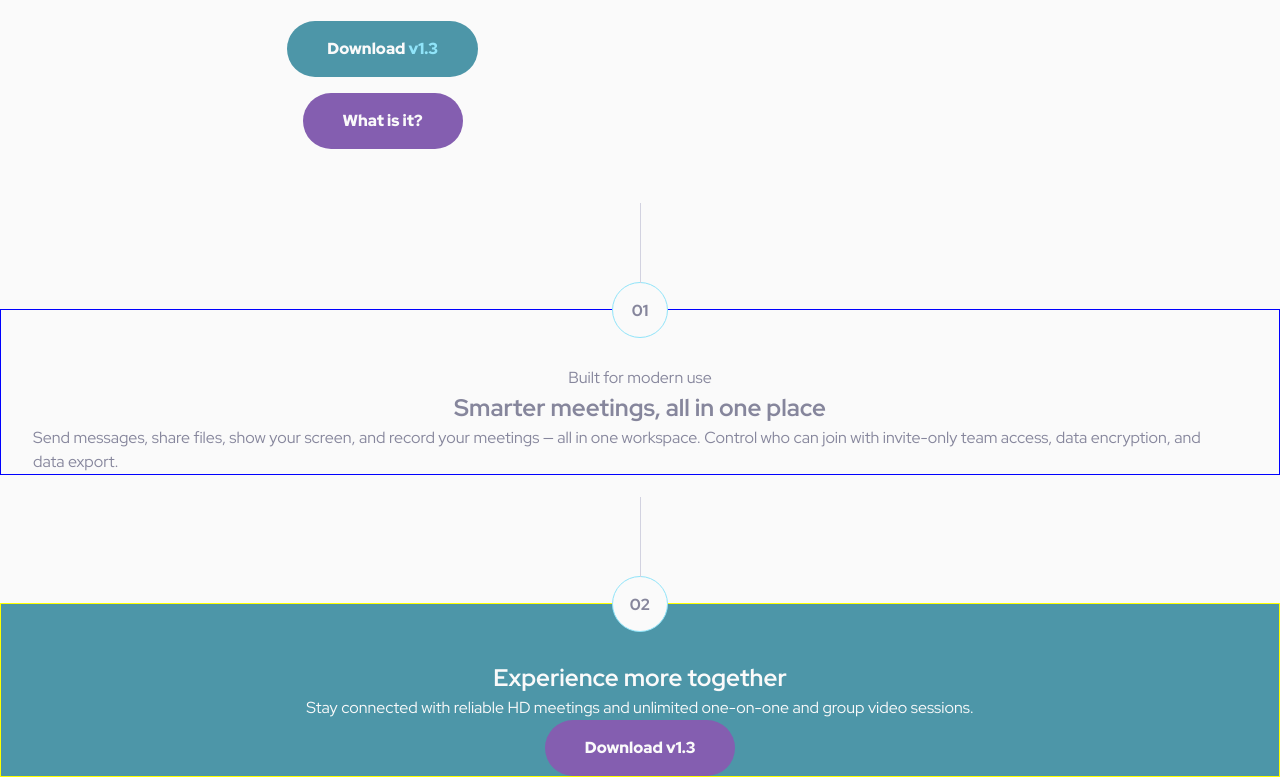
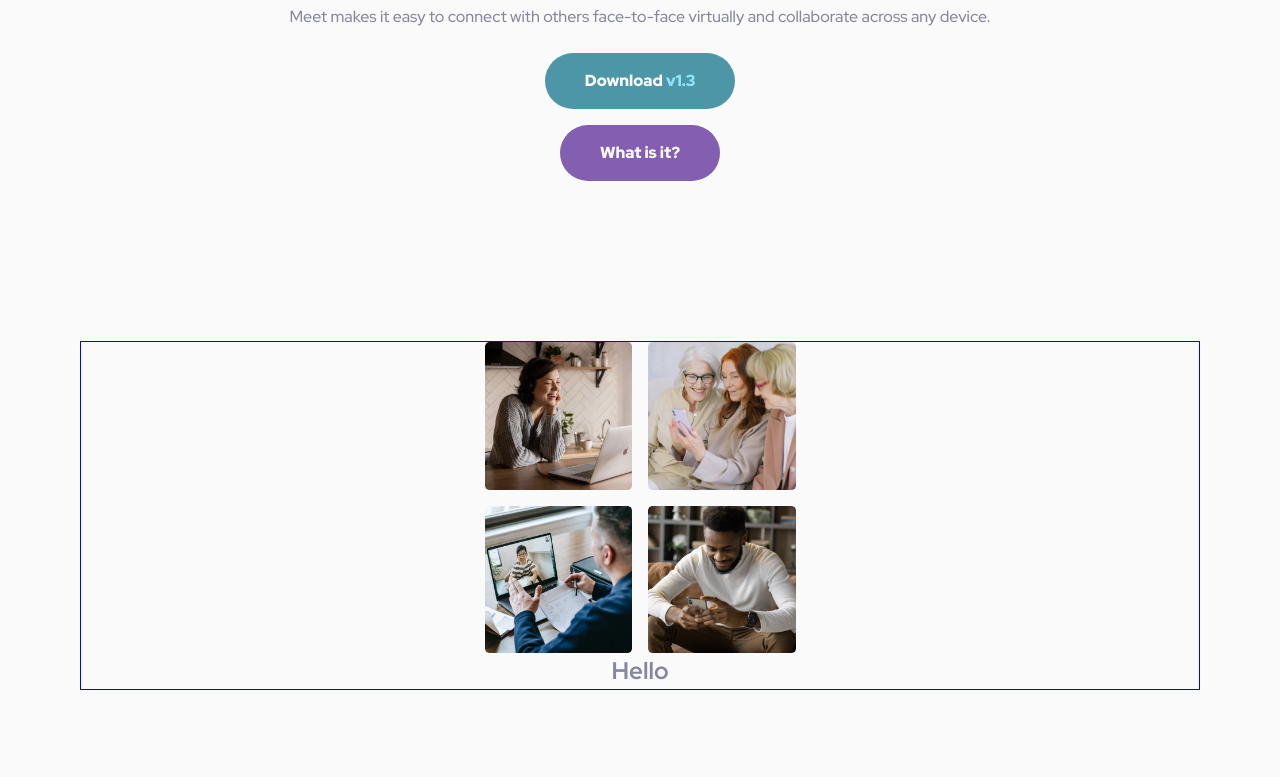
Before and after one commit to bcatubig/frontend-mentor, a plain HTML site: page 08-meet-landing-page/index.html in a window 1280 px wide. Shown: the part 475-1252 px from the top of the page. After the commit the page ends 1197 px from the top, so only its background shows below. Drawn offline with Linux system fonts and the light colour scheme.

Commit message:
checkpoint

```diff
--- a/08-meet-landing-page/index.html
+++ b/08-meet-landing-page/index.html
@@ -17,6 +17,7 @@
       <img class="logo" src="img/logo.svg" alt="" />
     </header>
 
+    <div class="l-wrapper">
       <div class="hero">
         <div class="hero__left" aria-hidden="true">
           <picture class="hero__img person-9">
@@ -24,11 +25,17 @@
             <img src="img/mobile/person-9.png" alt="" />
           </picture>
           <picture class="hero__img person-12">
-          <source media="(width > 640px)" srcset="img/desktop/person-12.png" />
+            <source
+              media="(width > 640px)"
+              srcset="img/desktop/person-12.png"
+            />
             <img src="img/mobile/person-12.png" alt="" />
           </picture>
           <picture class="hero__img person-10">
-          <source media="(width > 640px)" srcset="img/desktop/person-10.png" />
+            <source
+              media="(width > 640px)"
+              srcset="img/desktop/person-10.png"
+            />
             <img src="img/mobile/person-10.png" alt="" />
           </picture>
           <picture class="hero__img person-7">
@@ -36,7 +43,10 @@
             <img src="img/mobile/person-7.png" alt="" />
           </picture>
           <picture class="hero__img person-11">
-          <source media="(width > 640px)" srcset="img/desktop/person-11.png" />
+            <source
+              media="(width > 640px)"
+              srcset="img/desktop/person-11.png"
+            />
             <img src="img/mobile/person-11.png" alt="" />
           </picture>
           <picture class="hero__img person-8">
@@ -85,26 +95,39 @@
           </div>
         </div>
       </div>
-
       <section class="section about">
-      <div class="section__number">01</div>
-      <p>Built for modern use</p>
-      <h2 class="section__title">Smarter meetings, all in one place</h2>
-      <p>
-        Send messages, share files, show your screen, and record your meetings —
-        all in one workspace. Control who can join with invite-only team access,
-        data encryption, and data export.
-      </p>
+        <div class="about__imgs" aria-hidden="true">
+          <picture class="about__img">
+            <source
+              media="(width >= 22rem )"
+              srcset="img/desktop/collage-1.png"
+            />
+            <img src="img/mobile/collage-1.png" alt="" />
+          </picture>
+          <picture class="about__img">
+            <source
+              media="(width >= 22rem )"
+              srcset="img/desktop/collage-2.png"
+            />
+            <img src="img/mobile/collage-2.png" alt="" />
+          </picture>
+          <picture class="about__img">
+            <source
+              media="(width >= 22rem )"
+              srcset="img/desktop/collage-3.png"
+            />
+            <img src="img/mobile/collage-3.png" alt="" />
+          </picture>
+          <picture class="about__img">
+            <source
+              media="(width >= 22rem )"
+              srcset="img/desktop/collage-4.png"
+            />
+            <img src="img/mobile/collage-4.png" alt="" />
+          </picture>
+        </div>
+        <h2 class="section__title">Hello</h2>
       </section>
-
-    <section class="section footer">
-      <div class="section__number">02</div>
-      <h2 class="section__title">Experience more together</h2>
-      <p class="section__text">
-        Stay connected with reliable HD meetings and unlimited one-on-one and
-        group video sessions.
-      </p>
-      <button class="button button--purple">Download v1.3</button>
-    </section>
+    </div>
   </body>
 </html>
--- a/08-meet-landing-page/style.css
+++ b/08-meet-landing-page/style.css
@@ -95,11 +95,32 @@
   }
 }
 
+/*
+Hero Wrapper Widths:
+311px - mobile - 19.438rem
+680px - tablet - 42.5
+1120px - Desktop - 70rem
+
+Content Wrapper Widths:
+311px - mobile
+680px - tablet
+1120px - desktop
+*/
+
 @layer layout {
   .l-wrapper {
-    max-width: 1400px;
+    max-width: 28rem;
     margin-inline: auto;
-    padding-inline: 1rem;
+    padding: 2rem;
+    box-sizing: content-box;
+
+    @media (width >= 22rem) {
+      max-width: 42.5rem;
+    }
+
+    @media (width >=48rem) {
+      max-width: 70rem;
+    }
   }
 }
 
@@ -114,11 +135,21 @@
     margin-block-end: 4rem;
   }
 
+  .about__imgs {
+    display: grid;
+    grid-template-columns: repeat(2, 147.5px);
+    gap: 1rem;
+    align-items: center;
+    justify-content: center;
+  }
+
   .hero {
     display: grid;
     /* gap: 2rem; */
     grid-template-areas: "hero-left hero-right" "hero-body hero-body";
     justify-content: start;
+    margin-inline: auto;
+    justify-content: center;
   }
 
   .hero__img {
@@ -208,6 +239,8 @@
 
     padding-inline: 2rem;
     justify-items: center;
+    justify-content: center;
+    align-items: center;
   }
 
   .section__number::before {
```
Lines whose indentation alone changed are shown as unchanged.
